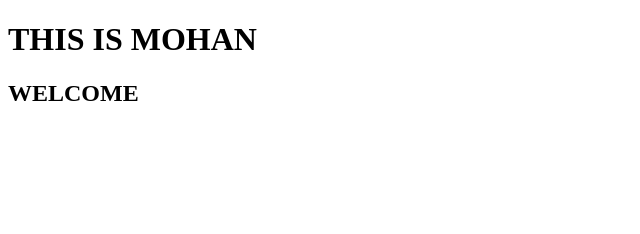
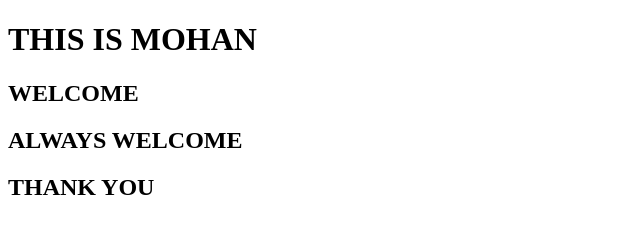
Before and after one commit to mohandasari21/demo-repo, a plain HTML site: page index.html in a window 1280 px wide. Shown: the whole page, without its empty margins (0-640 px from the left). Drawn offline with Linux system fonts and the light colour scheme.

Commit message:
modified

```diff
--- a/index.html
+++ b/index.html
@@ -8,5 +8,7 @@
 <body>
     <h1>THIS IS MOHAN</h1>
     <H2>WELCOME</H2>
+    <H2>ALWAYS WELCOME</H2>
+    <H2>THANK YOU</H2>
 </body>
 </html>
```
